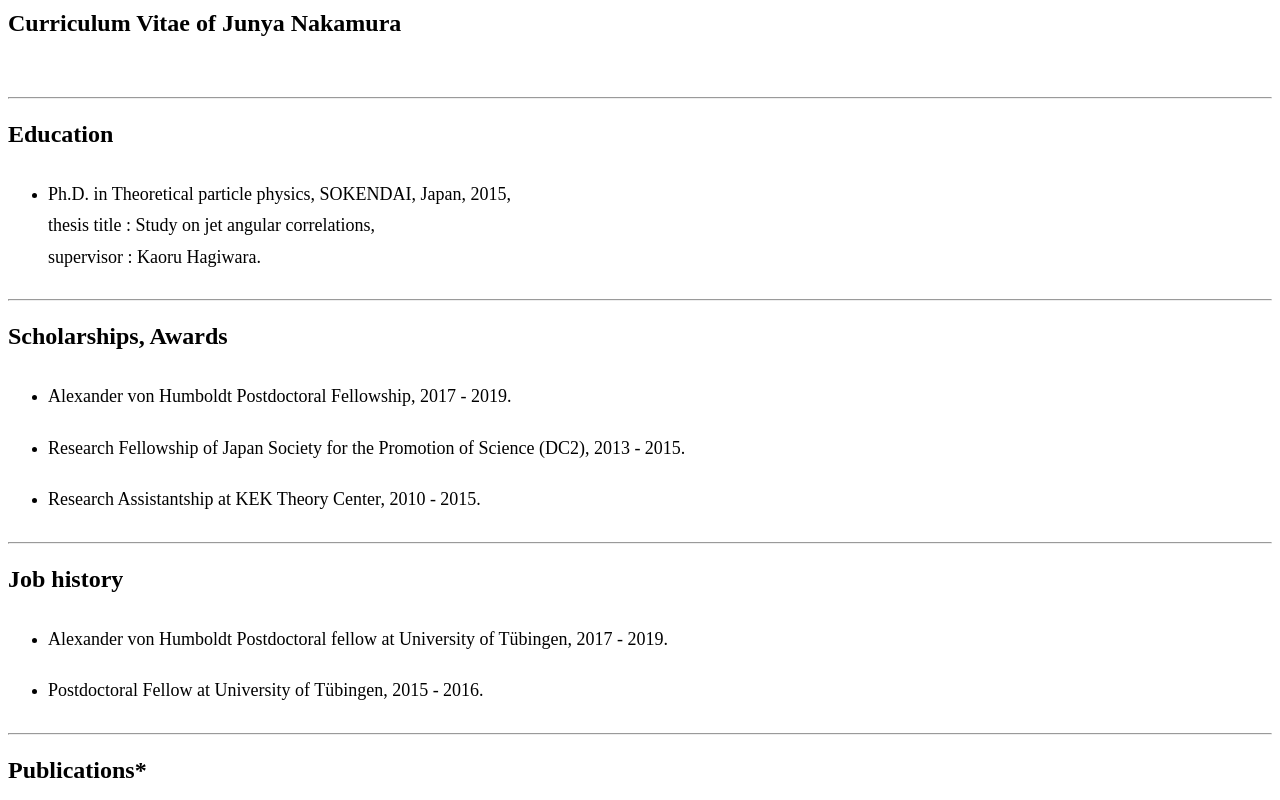
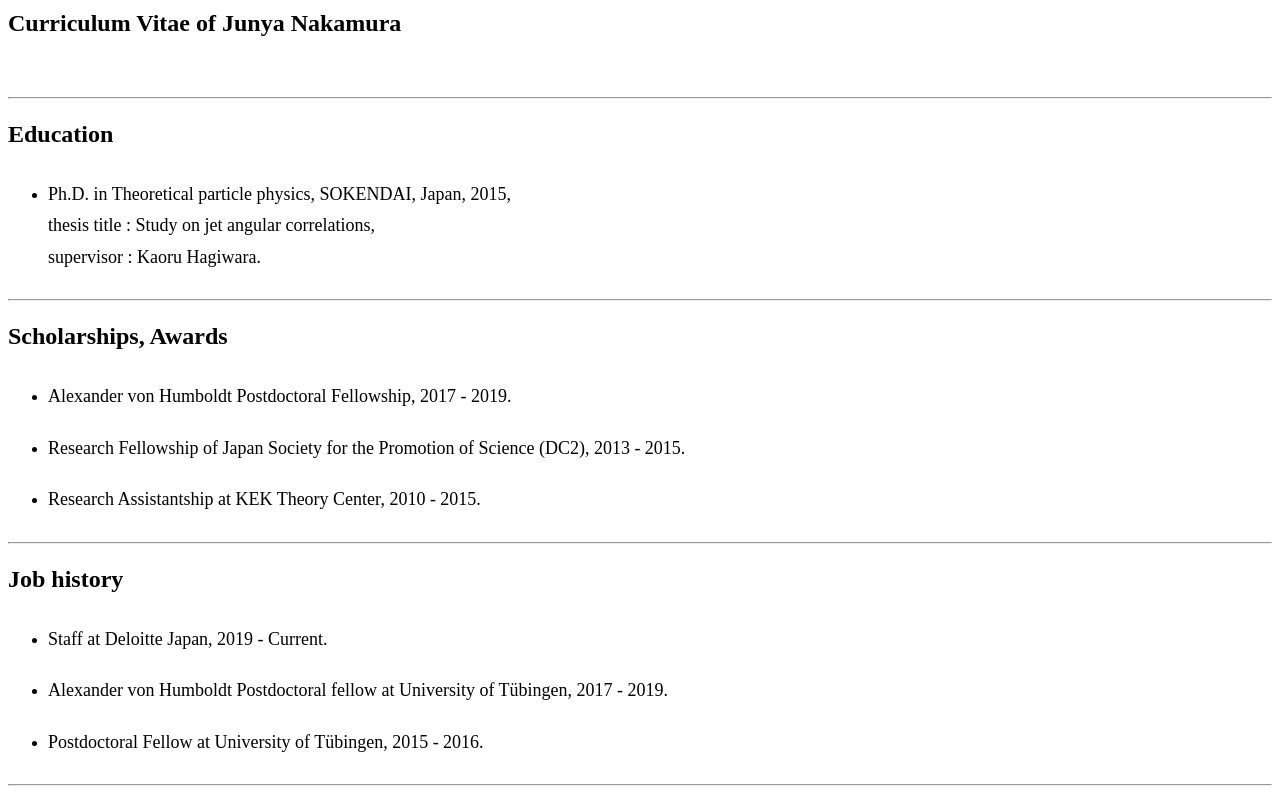
Before and after one commit to junnaka51/junnaka51.github.io, a plain HTML site: page cv.html in a window 1280 px wide. Shown: the top 800 px of the page. Drawn offline with Linux system fonts and the light colour scheme.

Commit message:
Update cv.html

```diff
--- a/cv.html
+++ b/cv.html
@@ -75,6 +75,7 @@ ol li {
 <h2>Job history</h2>
 
 <ul>
+<li><font  size="4">Staff at Deloitte Japan, 2019 - Current.</font></li>
 <li><font  size="4">Alexander von Humboldt Postdoctoral fellow at University of Tübingen, 2017 - 2019.</font></li>
 <li><font  size="4">Postdoctoral Fellow at University of Tübingen, 2015 - 2016.</font></li>
 </ul>
```
